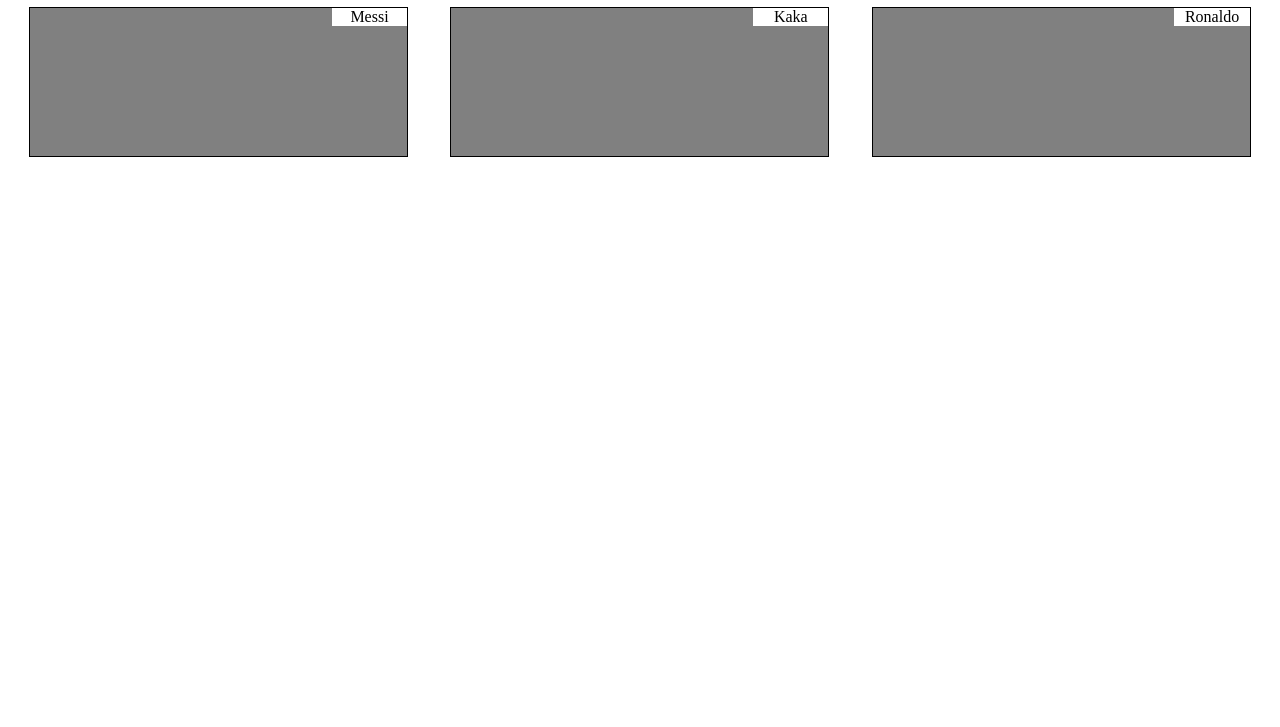
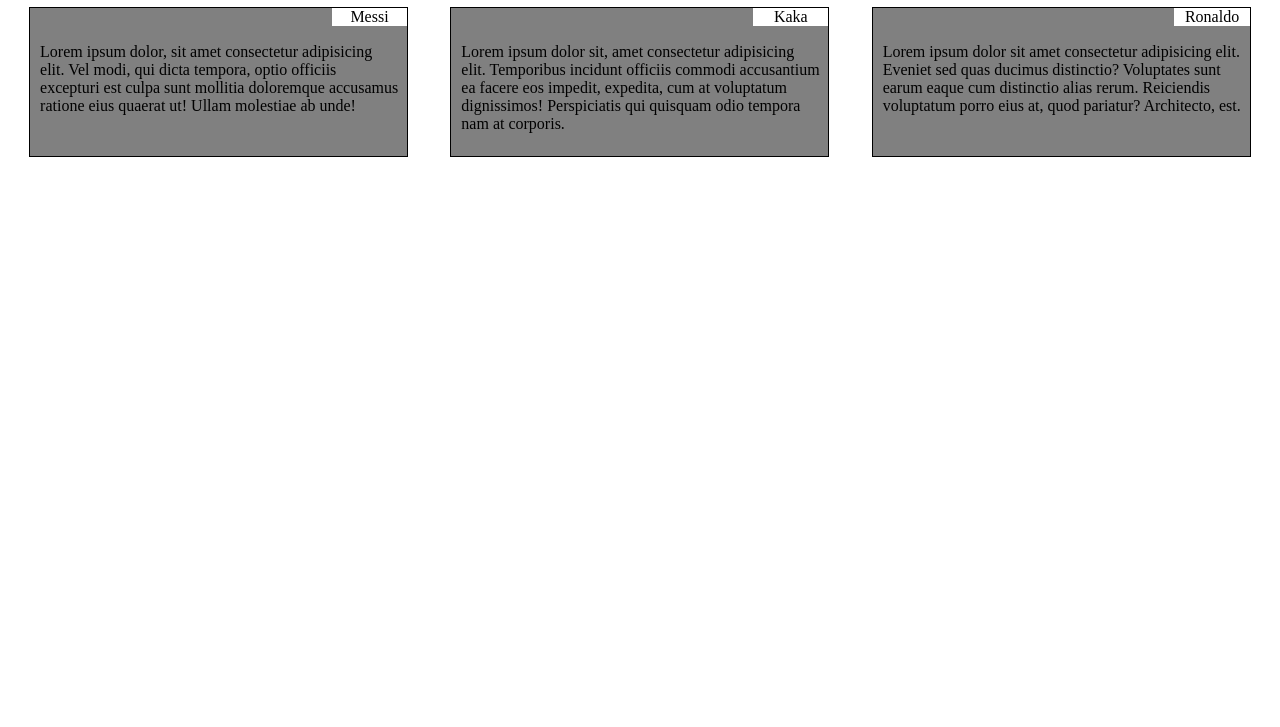
Before and after one commit to prakhar30/module2-solution, a plain HTML site: page index.html in a window 1280 px wide. Shown: the part 73-800 px from the top of the page. Drawn offline with Linux system fonts and the light colour scheme.

Commit message:
content ready

```diff
--- a/css/styles.css
+++ b/css/styles.css
@@ -13,6 +13,12 @@
 div {
     position: relative;
     margin-bottom: 20px;
+}
+
+p {
+    margin-top: 35px;
+    margin-left: 10px;
+    width: 95%;
 }
 
 div.default {
--- a/index.html
+++ b/index.html
@@ -14,16 +14,25 @@
         <div class="col-lg col-md col-sm">
             <div class="default">
                 <header>Messi</header>
+                <p>Lorem ipsum dolor, sit amet consectetur adipisicing elit. Vel modi, qui dicta tempora, optio officiis excepturi
+                    est culpa sunt mollitia doloremque accusamus ratione eius quaerat ut! Ullam molestiae ab unde!</p>
             </div>
         </div>
         <div class="col-lg col-md col-sm">
             <div class="default">
                 <header>Kaka</header>
+                <p>Lorem ipsum dolor sit, amet consectetur adipisicing elit. Temporibus incidunt officiis commodi accusantium
+                    ea facere eos impedit, expedita, cum at voluptatum dignissimos! Perspiciatis qui quisquam odio tempora
+                    nam at corporis.</p>
             </div>
         </div>
         <div class="col-lg col-md col-sm">
             <div class="default">
                 <header>Ronaldo</header>
+                <p>Lorem ipsum dolor sit amet consectetur adipisicing elit. Eveniet sed quas ducimus distinctio? Voluptates
+                    sunt earum eaque cum distinctio alias rerum. Reiciendis voluptatum porro eius at, quod pariatur? Architecto,
+                    est.
+                </p>
             </div>
         </div>
     </div>
```
